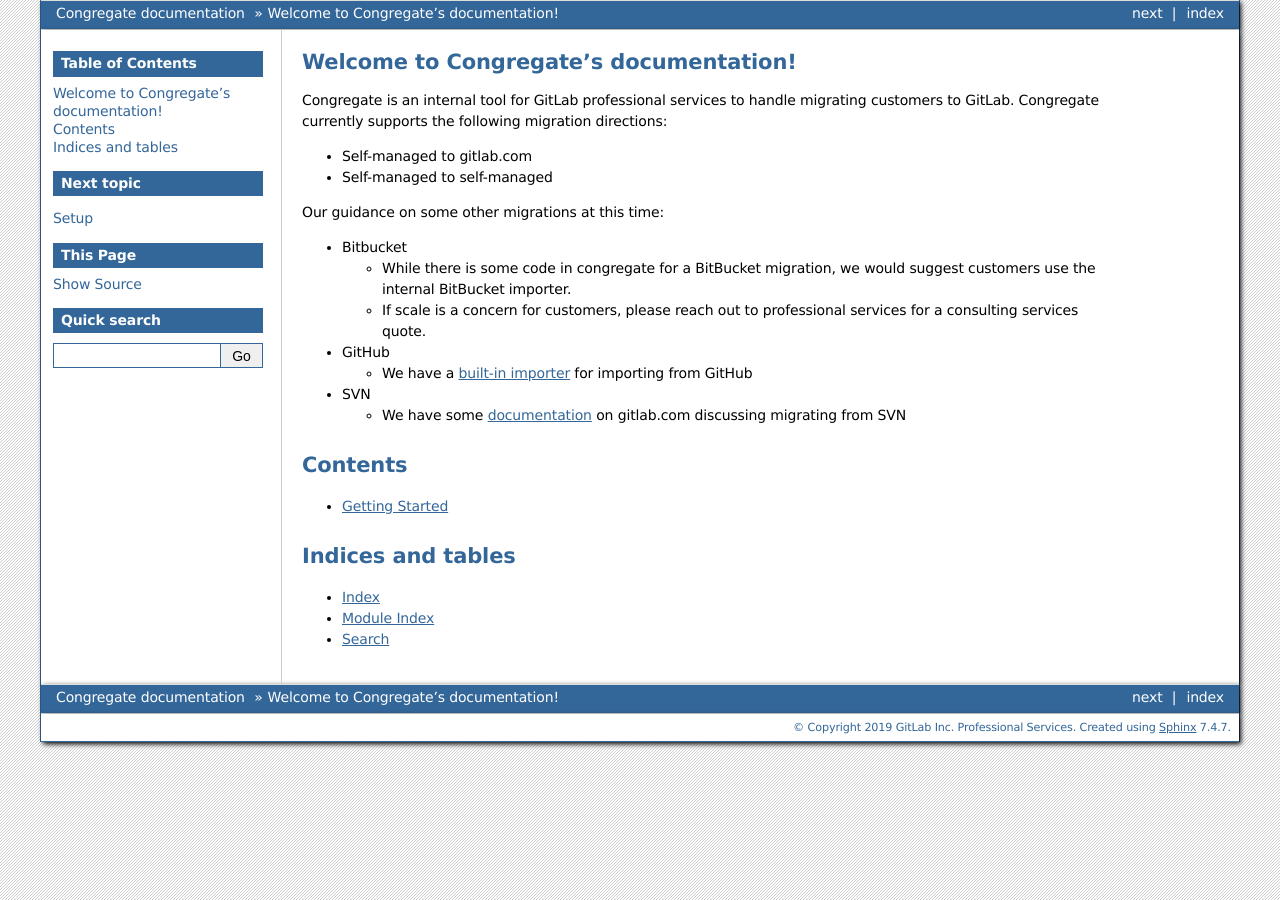
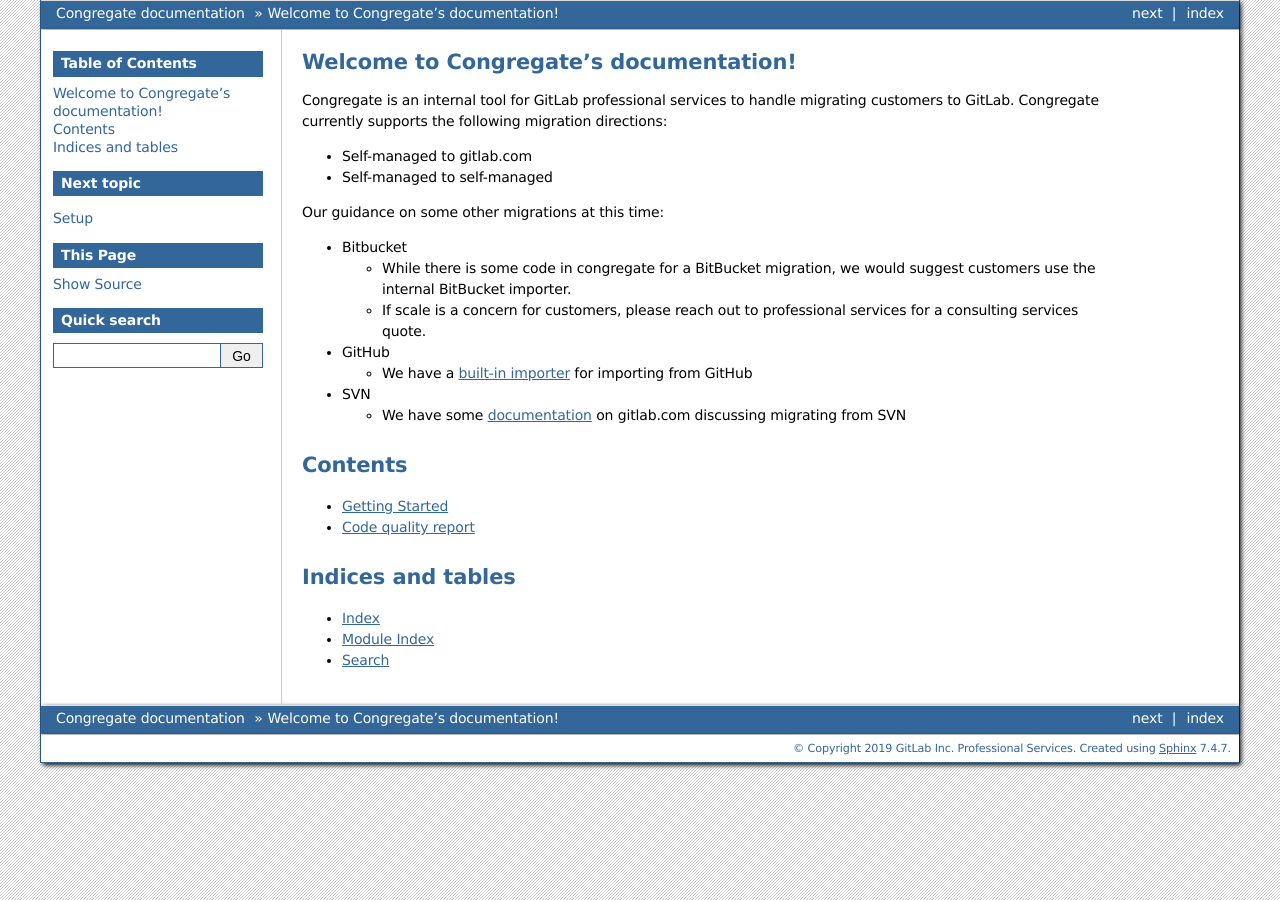
Before and after one commit to LINWEN607/congregate, a Sphinx documentation site: the page built from congregate/docs/source/index.md, in a window 1280 px wide. Built offline with Sphinx 7.4.7, drawn with Linux system fonts in a browser that asks for light colours.

Commit message:
adding code quality report

```diff
--- /dev/null
+++ b/congregate/docs/source/_static/code_quality.html
@@ -0,0 +1 @@
+../../../../code_quality.html
--- a/congregate/docs/source/conf.py
+++ b/congregate/docs/source/conf.py
@@ -100,6 +100,7 @@
 # relative to this directory. They are copied after the builtin static files,
 # so a file named "default.css" will overwrite the builtin "default.css".
 html_static_path = ['_static']
+html_extra_path = ['extra']
 
 # Custom sidebar templates, must be a dictionary that maps document names
 # to template names.
@@ -201,6 +202,5 @@
         'enable_math': False,
         'enable_inline_math': False,
         'enable_eval_rst': True,
-        'enable_auto_doc_ref': True,
     }, True)
     app.add_transform(AutoStructify)
--- a/congregate/docs/source/index.md
+++ b/congregate/docs/source/index.md
@@ -20,6 +20,7 @@
 
 * [Getting Started](static_docs/setup.md)
 * [README](static_docs/readme.md)
+* [Code quality report](static_docs/code_quality.md)
 
 # Indices and tables
 
```
Also changed, not shown: congregate/docs/source/static_docs/code_quality.md (added, +3 -0 lines), .gitlab-ci.yml, code_quality.html (renamed from public/index.html), congregate/docs/source/_static/empty.md (deleted).
